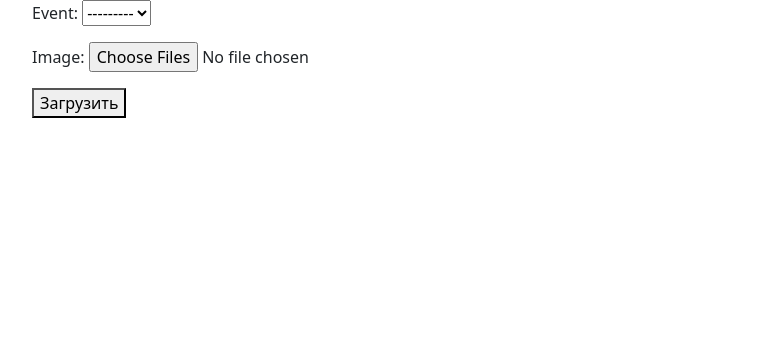
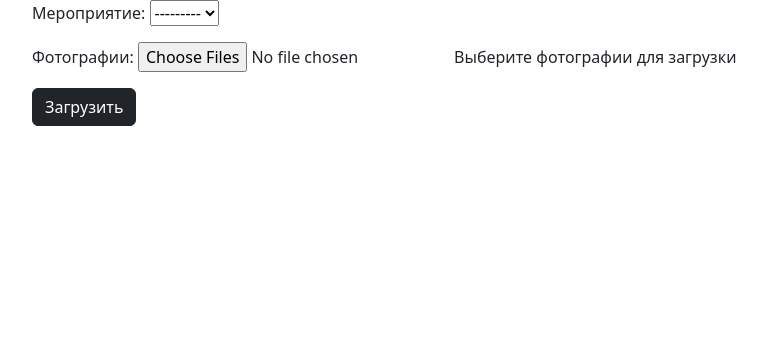
Before and after one commit to Iceeyess/dance_theatre_for_kids, a Django app: page /gallery/creation/ in a window 1280 px wide. Shown: the part 56-420 px from the top of the page, without its empty margins (50-817 px from the left). Run offline with Django 5.2, Linux system fonts and the light colour scheme; data that the repository does not hold is empty; parts of the project's set-up code (start-up, migrations or seed data) failed here and were passed over; some libraries are stand-ins or nearby versions.

Commit message:
forms for PhotoForm was modified as well as gallery_form.html and gallery_list.html were modified.

```diff
--- a/theatre/forms.py
+++ b/theatre/forms.py
@@ -21,5 +21,5 @@ class MultipleFileField(forms.FileField):
 
 
 class PhotoForm(forms.Form):
-    event = forms.ModelChoiceField(queryset=PlaybillSchedule.objects.all())
-    image = MultipleFileField()
+    event = forms.ModelChoiceField(queryset=PlaybillSchedule.objects.all(), widget=forms.Select, label='Мероприятие')
+    image = MultipleFileField(label='Фотографии', required=True, help_text='Выберите фотографии для загрузки')
--- a/theatre/templates/theatre/gallery_form.html
+++ b/theatre/templates/theatre/gallery_form.html
@@ -10,7 +10,7 @@
         <form method="post" enctype="multipart/form-data">
             {% csrf_token %}
             {{ form.as_p }}
-            <button type="submit">Загрузить</button>
+            <button type="submit" class="btn btn-dark align-center">Загрузить</button>
         </form>
     </div>
 </div>
```
Also changed, not shown: theatre/templates/theatre/gallery_list.html (+8 -2 lines).
